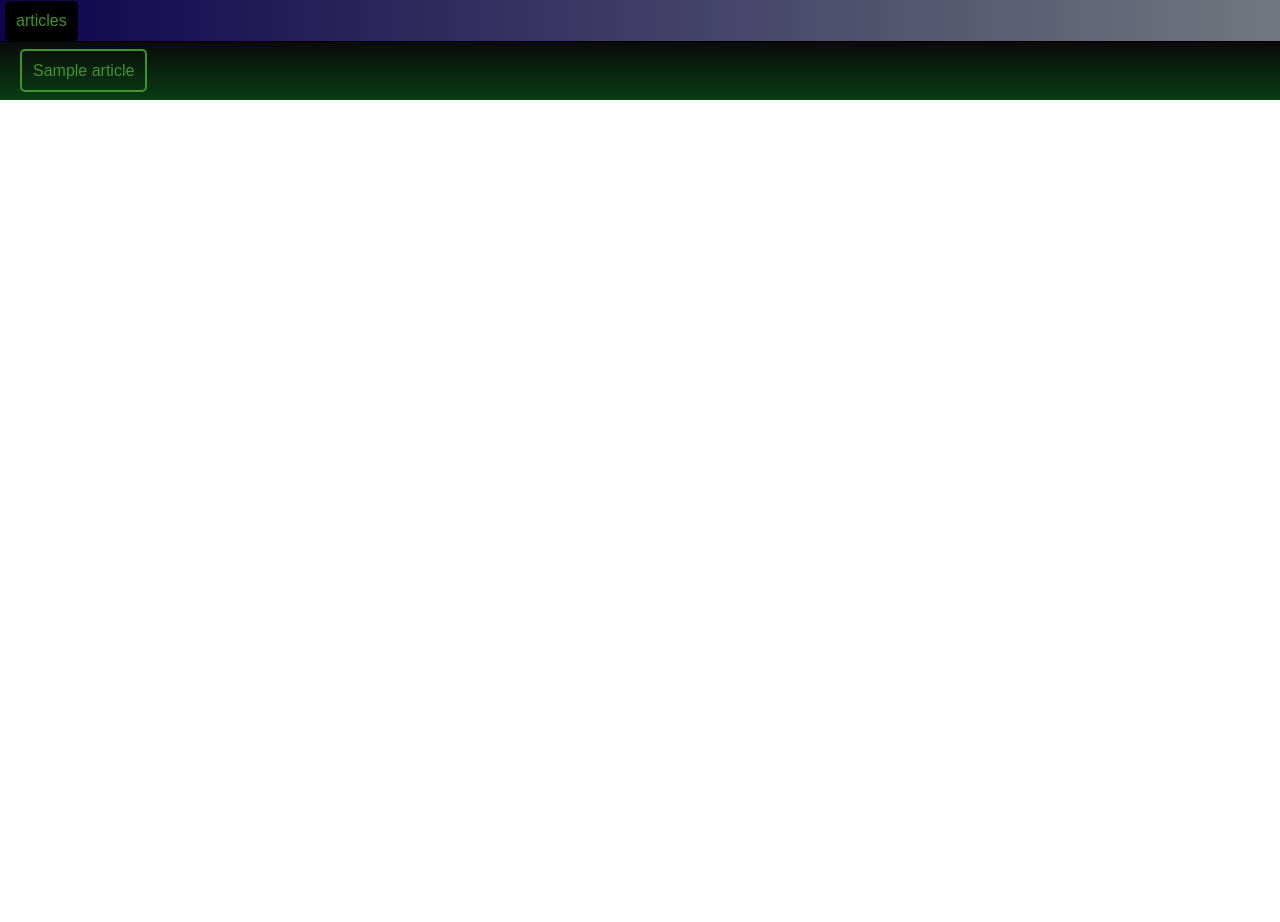
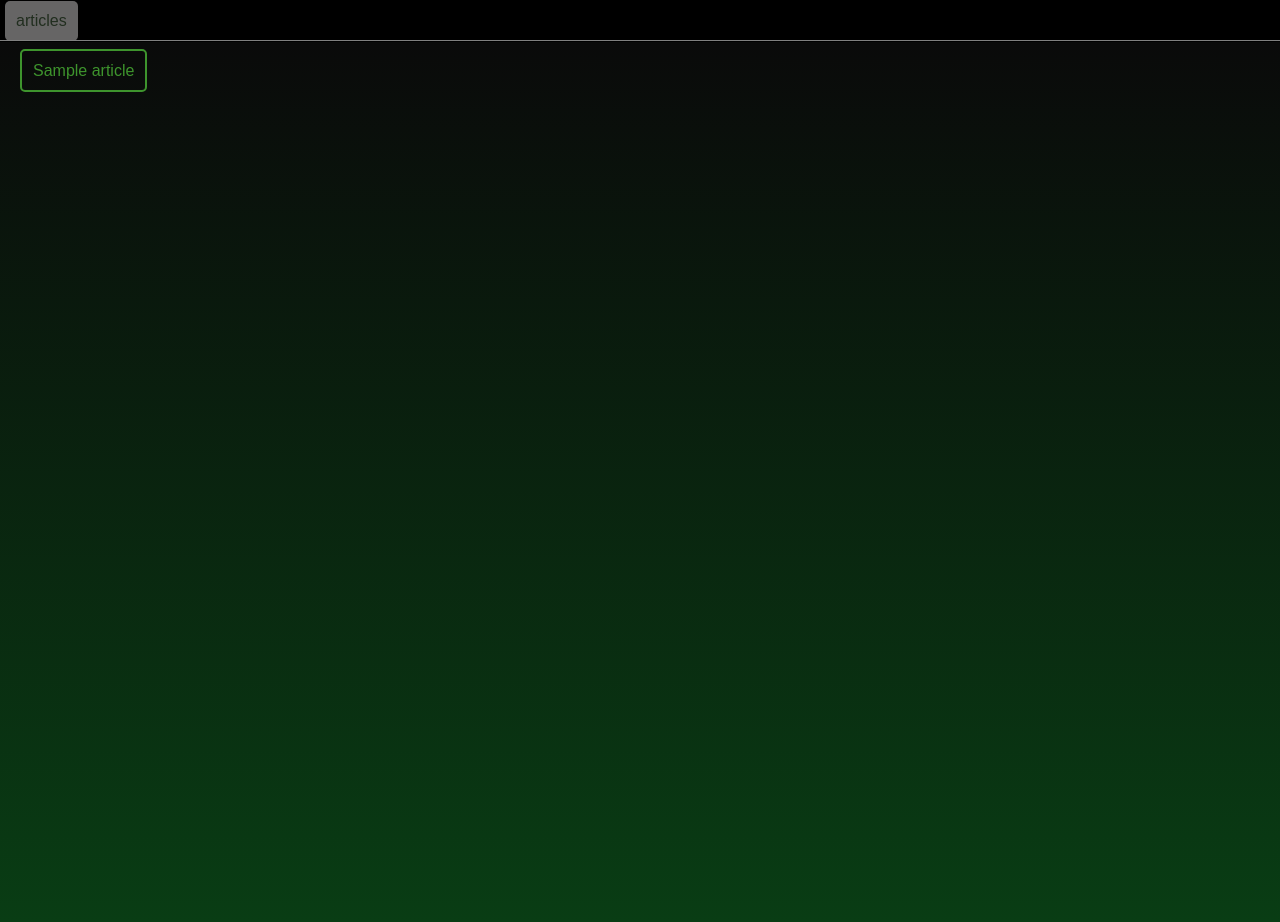
Before and after one commit to perryr16/word_analytics, a Django app: page /words/artsy in a window 1280 px wide. Before the commit the page ends 100 px from the top, so only its background shows below. Run offline with Django 3.2, Linux system fonts and the light colour scheme; tables that the repository leaves empty hold one stand-in row (values such as "Sample post"); some libraries are stand-ins or nearby versions.

```diff
--- a/words/models.py
+++ b/words/models.py
@@ -64,7 +64,7 @@ class ArticleManager(models.Manager):
     return body
 
   def remove_small_words(self, body):
-    small_words = [' a ', ' an ', ' and ', ' are ', ' as ', ' be ', ' by ', ' for ', 'form-data', ' i ', ' in ', ' is ', ' it ', ' of ', ' or ', ' to ', ' the ']
+    small_words = [' a ', ' an ', ' and ', ' are ', ' as ', ' be ', ' by ', ' for ', 'form-data', ' from ', ' i ', ' in ', ' is ', ' it ', ' of ', ' or ', ' on ', ' to ', ' that ', ' the ',  ' this ', ' with ', ' was ']
     for small in small_words:
       body = body.replace(small, ' ')
     return body
--- a/words/static/words/style.css
+++ b/words/static/words/style.css
@@ -1,20 +1,21 @@
 .all{
   background-color:black;
+  height: 110vh;
 }
 .content {
   position:relative;
   top: 42px;
   /* overflow:hidden; */
   overflow: scroll;
-  height: 11gs0vh;
+  height: 110vh;
   background-image: linear-gradient(to bottom, rgb(10, 10, 10) , rgb(9, 61, 20));
   padding: 20px;
   color:white;
   font-family: 'arial'
 }
 .btn {
-  color:rgb(62, 148, 45);
-  background-color: rgb(0, 0, 0);
+  color:rgb(33, 46, 31);
+  background-color: rgb(102, 101, 101);
   text-decoration:none;
   padding: 11px;
   border: 3px;
@@ -49,11 +50,12 @@
 }
 .main_menu {
   font-family:"arial";
-  background-image: linear-gradient(to right, rgb(14, 3, 77) , rgb(212, 235, 176));
+  background-color: black;
   overflow:hidden;
   height: 41px;
   width: 200vw;
   position:fixed;
   z-index: +1;
   padding-top:1px;
+  border-bottom: 1px gray solid;
  }
```
